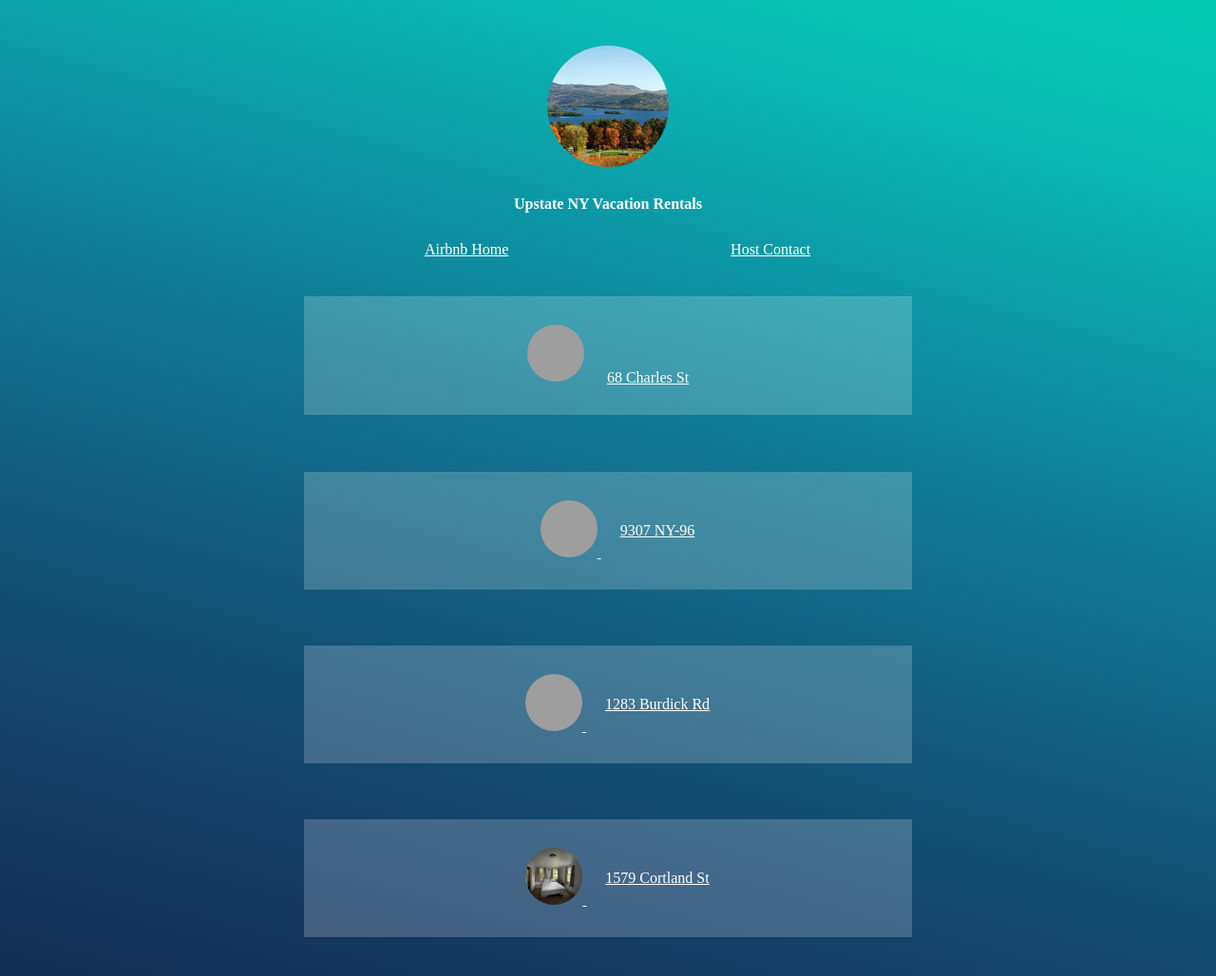
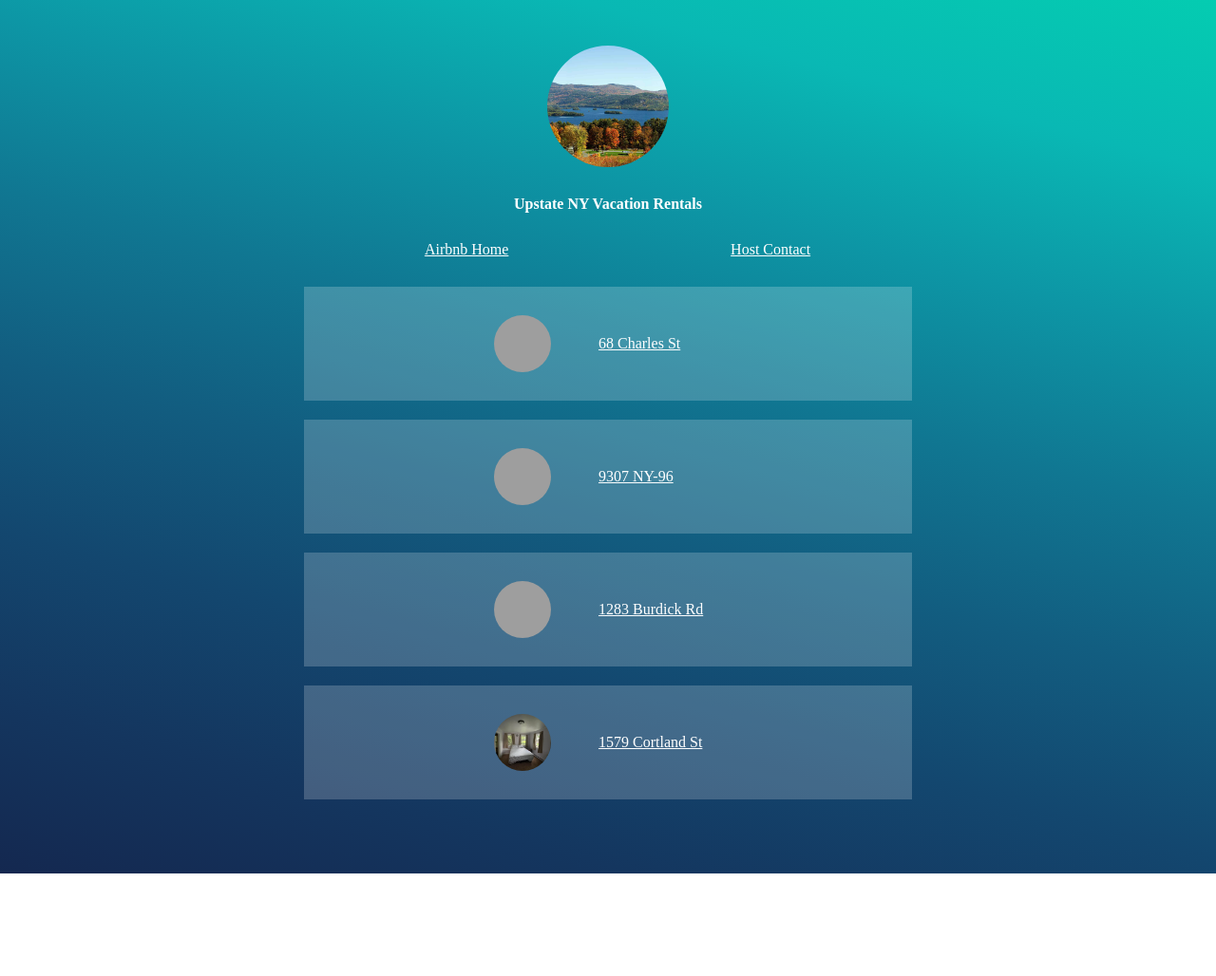
Before and after one commit to tomball357/link-in-bio, a plain HTML site: page index.html in a window 1280 px wide. Shown: the top 1028 px of the page at 95% size. After the commit the page ends 920 px from the top, so only its background shows below. Drawn offline with Linux system fonts and the light colour scheme; grey boxes are pictures that could not be loaded.

Commit message:
Looking Pretty Nice

```diff
--- a/index.html
+++ b/index.html
@@ -58,12 +58,16 @@
       }
       .item{
         background-color: rgba(255,255,255,0.2);
-        margin-top: 40px;
         padding-top: 30px;
         padding-bottom: 30px;
-        padding-left: 20px;
+        padding-left: 200px;
         padding-right: 20px;
         text-align: center;
+        margin-bottom: 20px;
+        display: flex;
+        align-items: center;
+        justify-content: flex-start;
+        gap: 30px;
       }
     </style>
   </head>
@@ -80,19 +84,19 @@
         <div class = "links-row">
           <div class = "item">
             <img class = "thumbnail" src = "68 pic.png" alt = "68 Charles Home Photo">
-            <a href="https://www.airbnb.com/rooms/872271488342580842?guests=1&adults=1&s=67&unique_share_id=024df3fd-bc9d-40ba-ae2d-98e88966a634" target = "_blank"> 68 Charles St</>
+            <a href="https://www.airbnb.com/rooms/872271488342580842?guests=1&adults=1&s=67&unique_share_id=024df3fd-bc9d-40ba-ae2d-98e88966a634" target = "_blank">68 Charles St</a>
           </div>
           <div class = "item">
             <img class = "thumbnail" src = "9307 pic.png" alt = "9307 NY-96 Living Room Photo">
-            <a href="https://www.airbnb.com/rooms/668278533077341393?guests=1&adults=1&s=67&unique_share_id=bcd37878-df66-409e-a6bf-5437fbf6e217" target = "_blank"> 9307 NY-96</>
+            <a href="https://www.airbnb.com/rooms/668278533077341393?guests=1&adults=1&s=67&unique_share_id=bcd37878-df66-409e-a6bf-5437fbf6e217" target = "_blank">9307 NY-96</a>
           </div>
           <div class = "item">
             <img class = "thumbnail" src = "1283 pic.png" alt = "1283 Yard Photo">
-            <a href="https://www.airbnb.com/rooms/668278533077341393?guests=1&adults=1&s=67&unique_share_id=97abd841-3643-4d4f-9288-676e1bc9329b" target = "_blank"> 1283 Burdick Rd</>
+            <a href="https://www.airbnb.com/rooms/668278533077341393?guests=1&adults=1&s=67&unique_share_id=97abd841-3643-4d4f-9288-676e1bc9329b" target = "_blank"> 1283 Burdick Rd</a>
           </div>
           <div class = "item">
             <img class = "thumbnail" src = "1579 pic.png" alt = "1579 Bedroom Photo">
-            <a href="https://www.airbnb.com/rooms/1223304687478693623?guests=1&adults=1&s=67&unique_share_id=e491a046-e200-4c5e-8480-c1a0dcfbdf1d" target = "_blank"> 1579 Cortland St</>
+            <a href="https://www.airbnb.com/rooms/1223304687478693623?guests=1&adults=1&s=67&unique_share_id=e491a046-e200-4c5e-8480-c1a0dcfbdf1d" target = "_blank"> 1579 Cortland St</a>
           </div>
         </div>
   </body>
```
